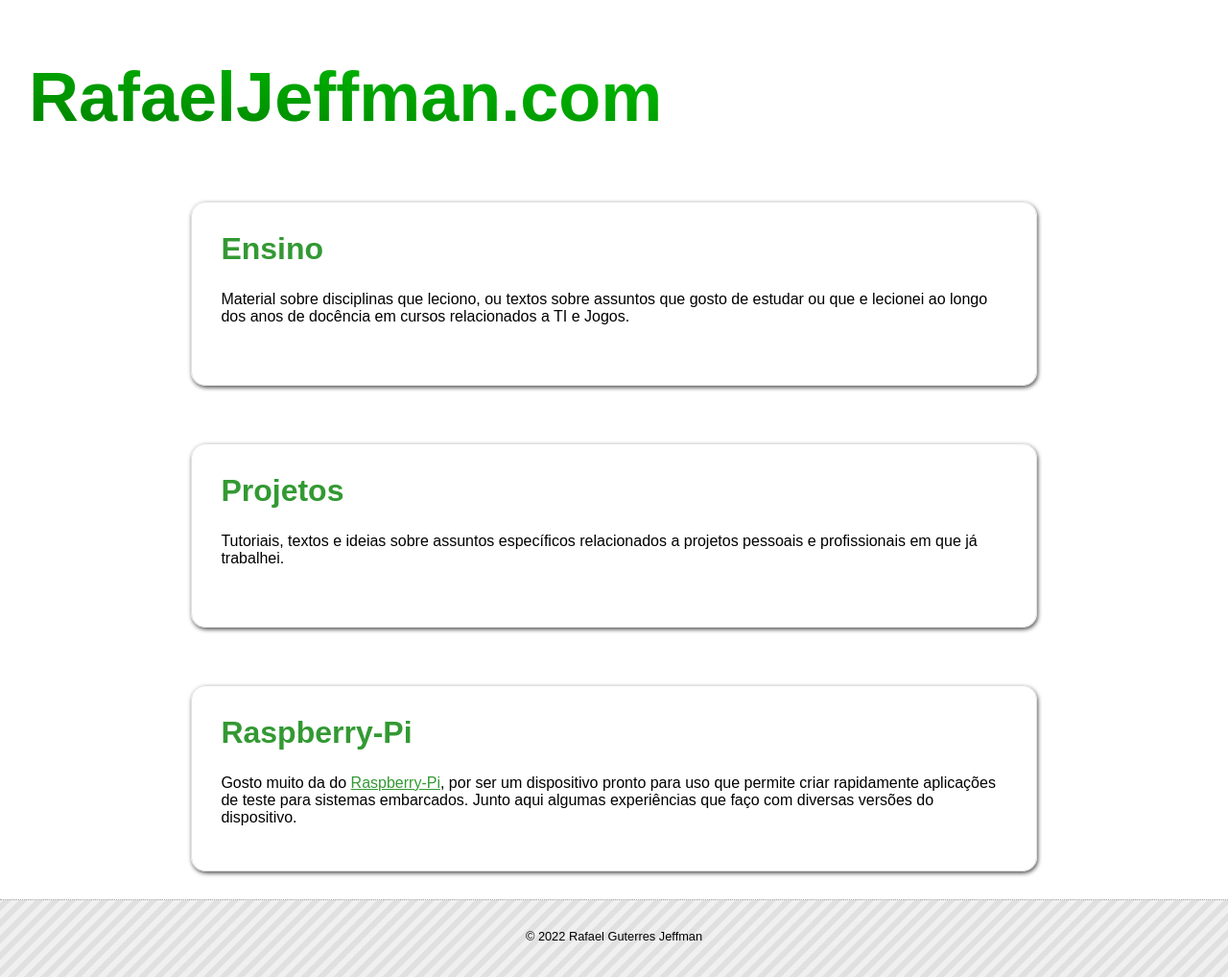
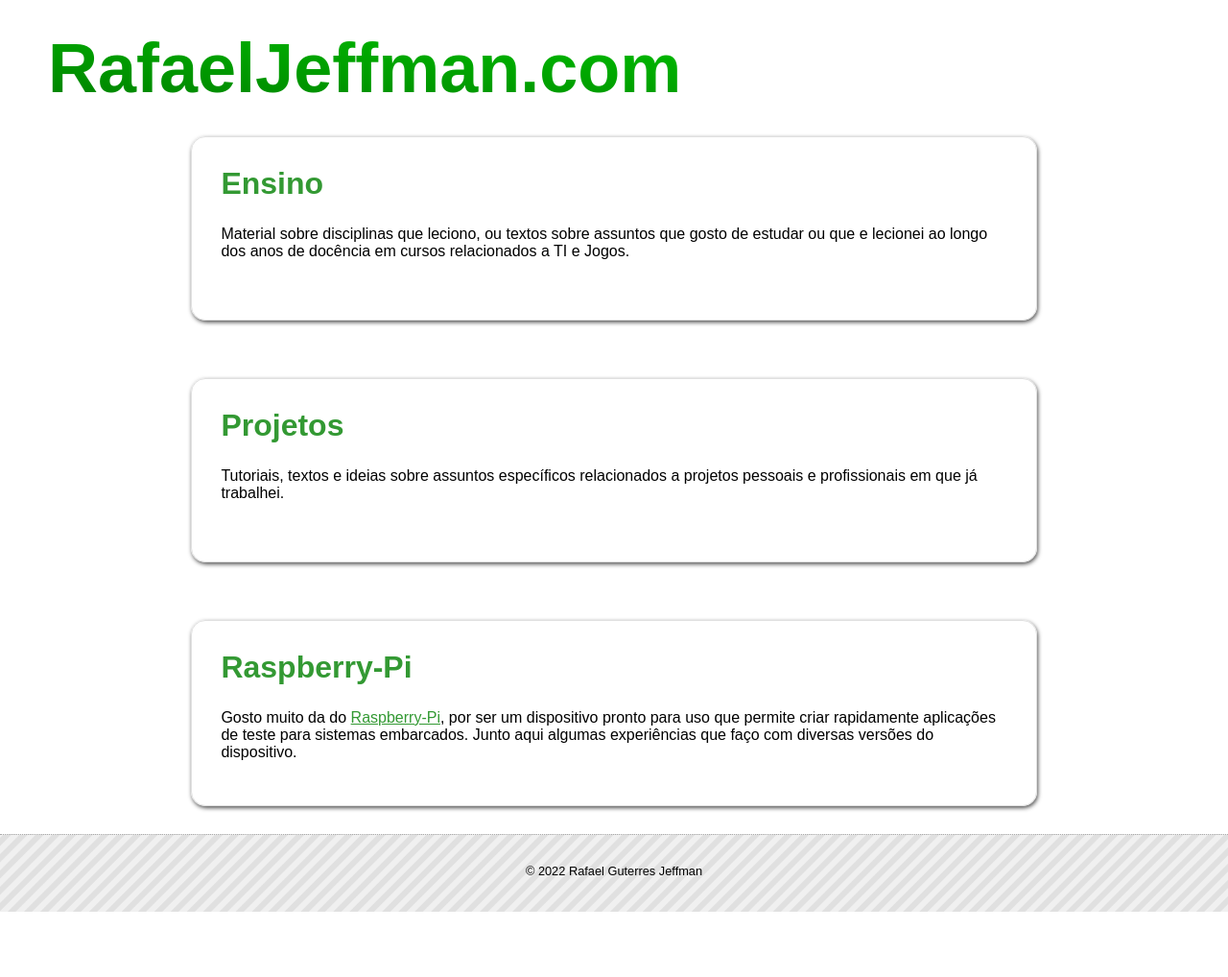
Before and after one commit to rafasgj/rafaeljeffman.com, a Jekyll site: the page built from index.md, in a window 1280 px wide. Shown: the whole page at 96% size. Built offline with Jekyll 4.4.1, drawn with Linux system fonts in a browser that asks for light colours; nearby versions of some CDN libraries; after the commit the page ends 950 px from its top, so only the background shows below that.

Commit message:
New page header size

```diff
--- a/css/site.css
+++ b/css/site.css
@@ -91,13 +91,11 @@
 }
 
 #header {
-    height: 50px;
-    padding: 30px;
+    padding: 0 50px;
     border-bottom: dashed #999 1px;
 }
 
 #header.home {
-    height: 120px;
     box-shadow: none;
     border-bottom: none;
 }
@@ -112,6 +110,7 @@
     color: #0f0;
     display: none;
 }
+
 
 #site_logo {
     font-size: 48px;
@@ -135,9 +134,7 @@
 }
 
 #menu {
-    position: absolute;
-    right: 40px;
-    top: 15px;
+    text-align: right;
 }
 
 .menu-item {
@@ -147,8 +144,6 @@
     font-weight: bolder;
     font-size: 18pt;
     padding: 1px;
-    /* color: #fff; */
-    /* background-clip: text; */
 }
 .menu-item a {
     text-decoration: none;
@@ -166,7 +161,6 @@
 }
 
 #about {
-    /* color: transparent; */
     background: #000;
     text-shadow: 0 0 2px #fff;
     color: transparent !important;
```
